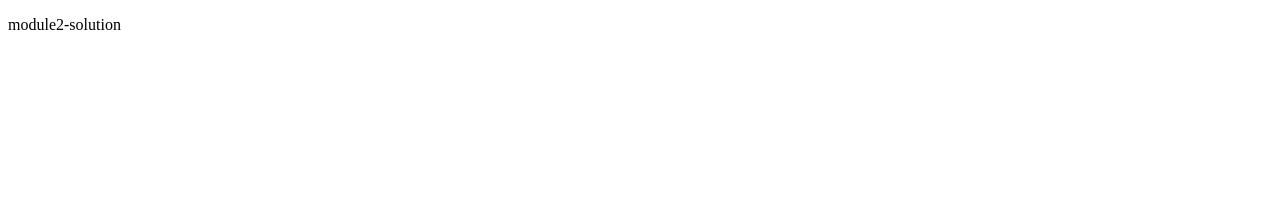
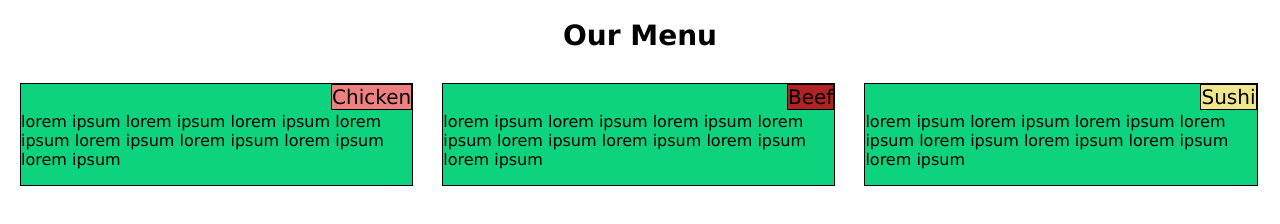
Before and after one commit to Vivekkumar1409/module2-solution, a plain HTML site: page index.html in a window 1280 px wide. Drawn offline with Linux system fonts and the light colour scheme.

Commit message:
Add files via upload

```diff
--- /dev/null
+++ b/css/main.css
@@ -0,0 +1,82 @@
+* { box-sizing: border-box; }
+
+ body {
+ 	font-family: "Lucida Sans Unicode", "Lucida Grande", sans-serif;
+ }
+
+ h1 {
+ 	text-align: center;
+ 	font-size: 1.75rem;
+ }
+ .title {
+ 	position: absolute;
+ 	top: 0;
+ 	right: 0;
+ 	border: 1px solid black;
+ 	font-size: 1.25rem;
+ }
+
+ #section1, #section2, #section3 {
+
+ 	padding: 12px;
+
+ }
+
+ #section1 .content, #section2 .content, #section3 .content {
+ 	font-size: 1rem;
+ 	background-color: #0DD37E;
+ 	position: relative;
+ 	border:1px solid black;
+ 	padding-top: 12px;
+
+
+
+ }
+
+#section1 .title {
+	background-color: #F08080;
+
+}
+
+#section2 .title {
+	background-color: #B22222;
+}
+
+#section3 .title {
+	background-color: #F0E68C;
+}
+
+/* desktop  */
+@media only screen and (min-width: 992px) {
+	#section1, #section2, #section3 {
+		display: inline-block;
+		width: 33%;
+	}
+}
+
+/*tablet*/
+@media only screen and (min-width:768px) and (max-width: 991px) {
+	#section1, #section2, #section3 {
+	display: inline-block;
+	}
+
+	#section1, #section2 {
+		width: 45%;
+	}
+
+	#section3 {
+		width: 100%;
+	}
+
+}
+
+/*mobile*/
+@media only screen and (max-width: 767px) {
+	#section1, #section2, #section3 {
+	display: inline-block;
+		width: 100%;
+	}
+
+}
+Contact GitHub API Training Shop Blog About
+© 2016 GitHub, Inc. Terms Privacy Security Status Help
--- a/index.html
+++ b/index.html
@@ -1,9 +1,32 @@
 <!DOCTYPE html>
 <html>
 <head>
-	<title>module2-solution</title>
+  <title>Assignment Solution for Module 2</title>
+  <link rel="stylesheet" type="text/css" href="css/main.css">
+
 </head>
 <body>
-<p> module2-solution </p>
+<h1>Our Menu</h1>
+
+<section id="section1">
+  <div class="content">
+    <div class="title">Chicken</div>
+    <p>lorem ipsum lorem ipsum lorem ipsum lorem ipsum lorem ipsum lorem ipsum lorem ipsum lorem ipsum</p>
+  </div>
+</section>
+
+<section id="section2">
+  <div class="content">
+    <div class="title">Beef</div>
+    <p>lorem ipsum lorem ipsum lorem ipsum lorem ipsum lorem ipsum lorem ipsum lorem ipsum lorem ipsum</p>
+  </div>
+</section>
+
+<section id="section3">
+  <div class="content">
+    <div class="title">Sushi</div>
+    <p>lorem ipsum lorem ipsum lorem ipsum lorem ipsum lorem ipsum lorem ipsum lorem ipsum lorem ipsum</p>
+  </div>
+</section>
 </body>
 </html>
```
